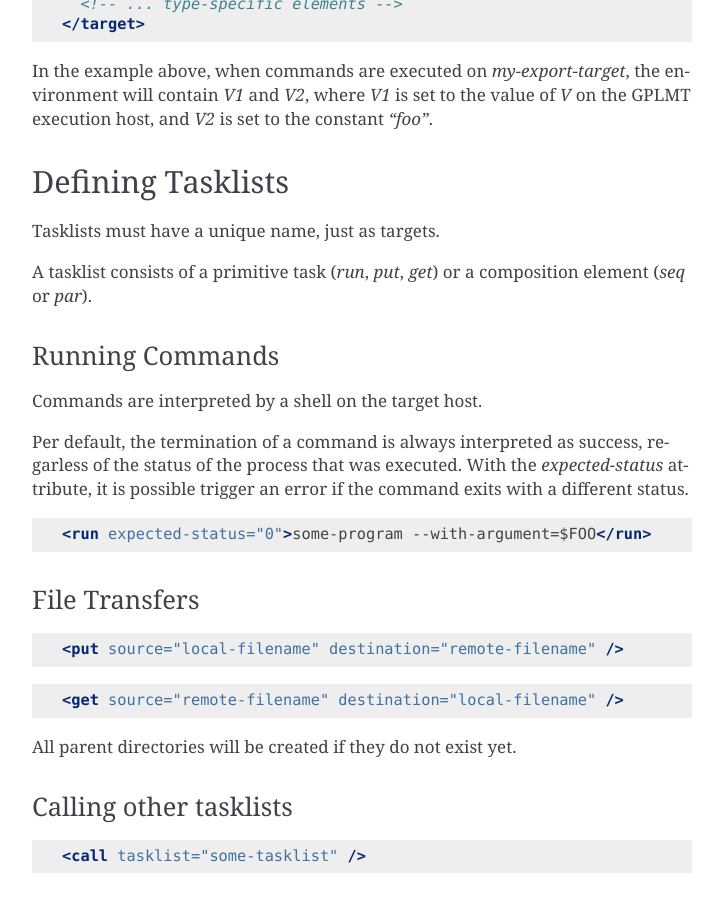
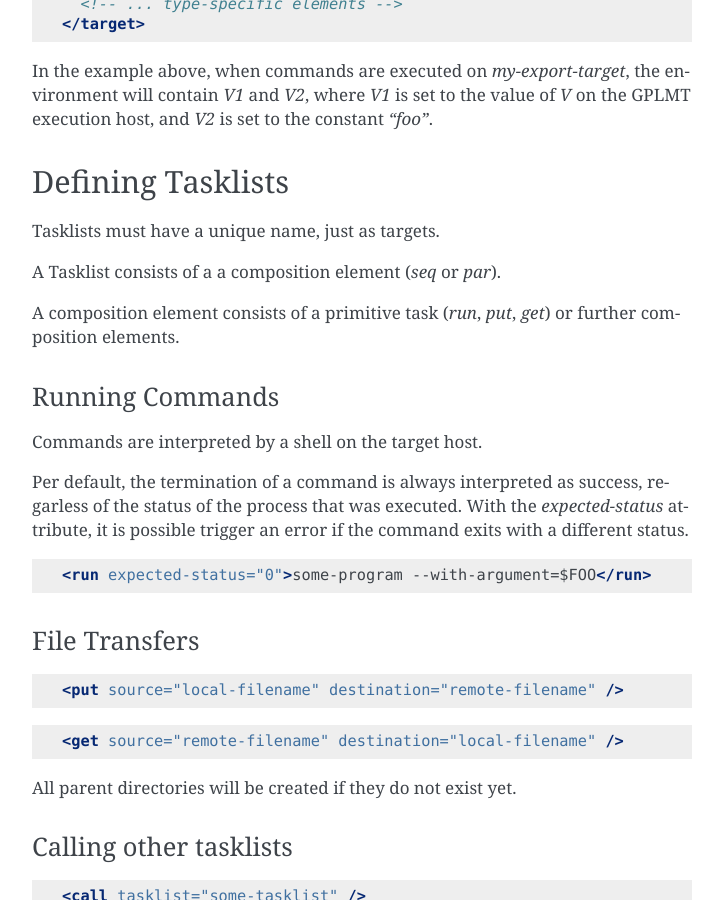
Before and after one commit to docmalloc/gplmt, a Sphinx documentation site: the page built from docs/source/intro.rst, in a window 1280 px wide and 900 px high, scrolled down 3639 px. Shown: the whole window, without its empty margins (388-1111 px from the left). Built offline with Sphinx 7.4.7, drawn with Linux system fonts in a browser that asks for light colours.

Commit message:
Update intro.rst

```diff
--- a/docs/source/intro.rst
+++ b/docs/source/intro.rst
@@ -199,8 +199,10 @@ Defining Tasklists
 
 Tasklists must have a unique name, just as targets.
 
-A tasklist consists of a primitive task (`run`, `put`, `get`) or
-a composition element (`seq` or `par`).
+A Tasklist consists of a a composition element (`seq` or `par`).
+
+A composition element consists of a primitive task (`run`, `put`, `get`) or further composition elements.
+
 
 Running Commands
 ~~~~~~~~~~~~~~~~
```
